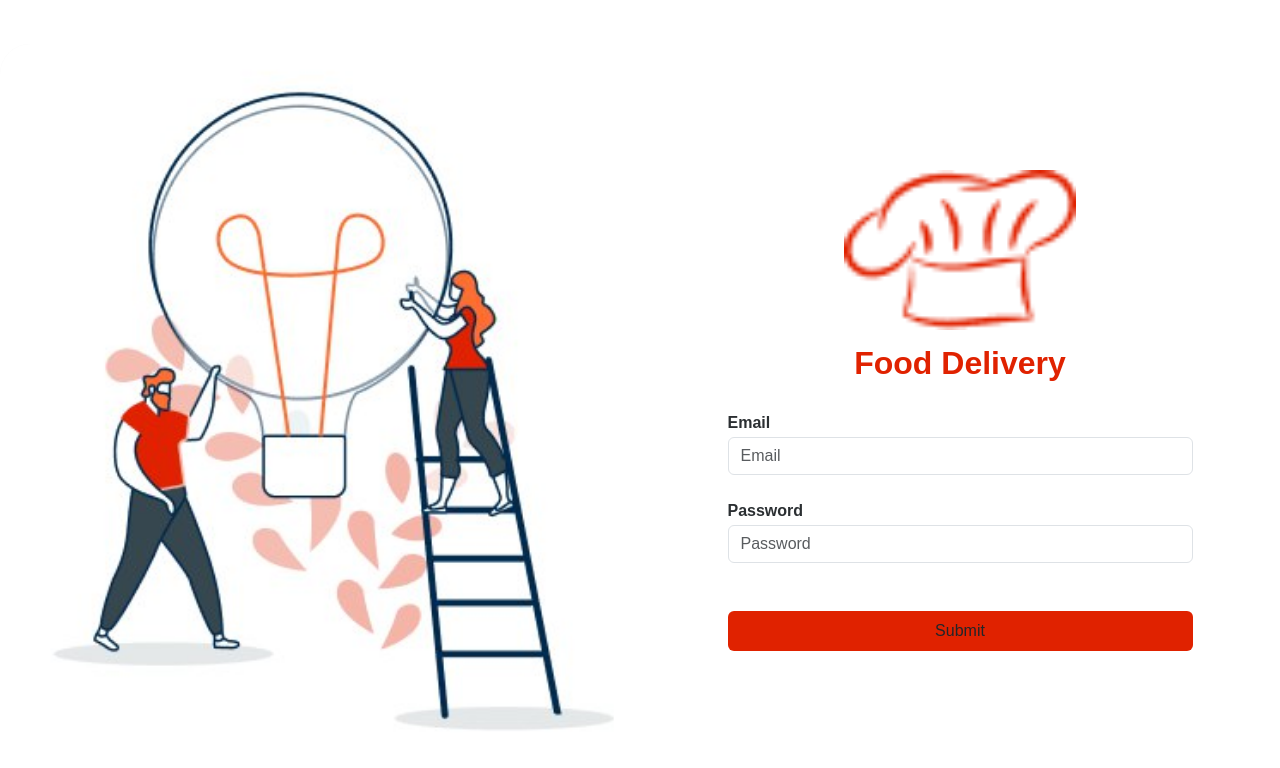
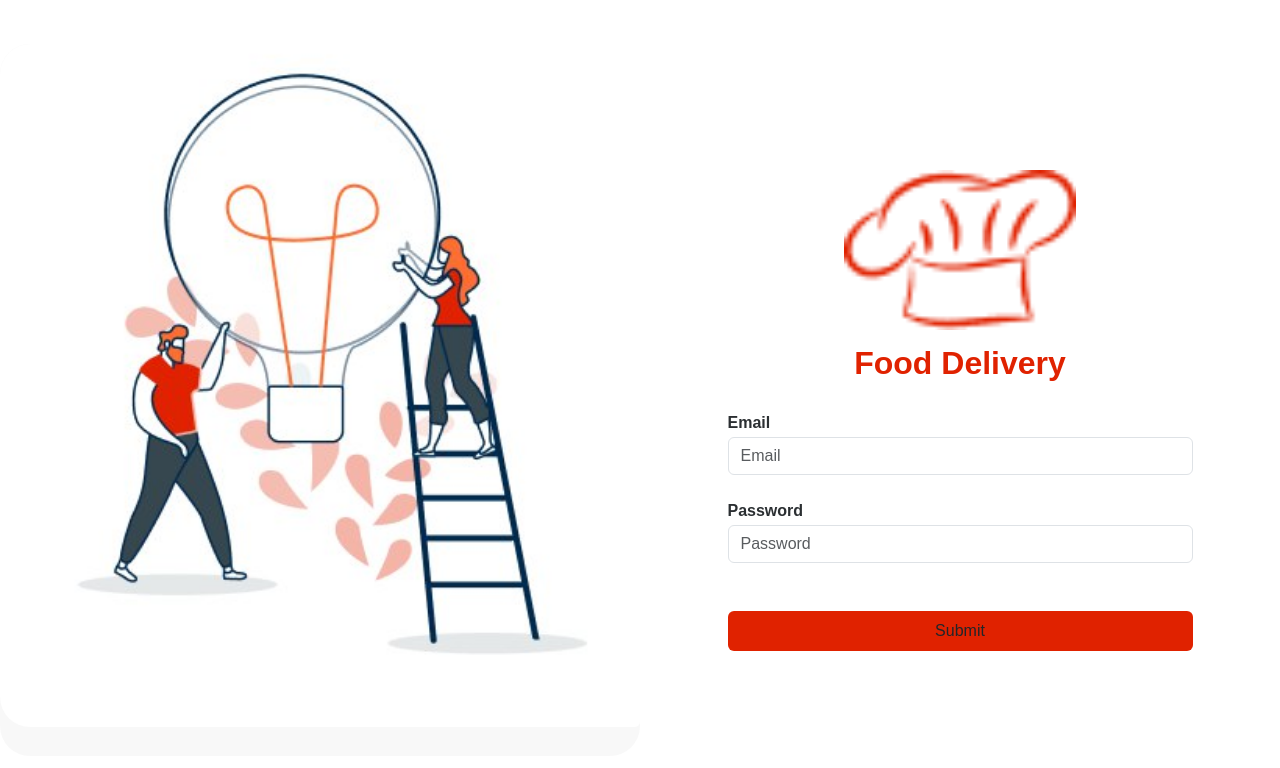
Before and after one commit to rana430/food-app, a React (Create React App) app: page /login in a window 1280 px wide. Shown: the top 768 px of the page. Built offline with nearby package versions, Linux system fonts and the light colour scheme.

Commit message:
fixed page

```diff
--- a/src/pages/login/login.css
+++ b/src/pages/login/login.css
@@ -31,7 +31,7 @@
   position: relative;
 }
 .wrapper .images img {
-  height: 110%;
+  height: 96%;
   width: 100%;
   object-fit: cover;
   overflow: hidden;
```
